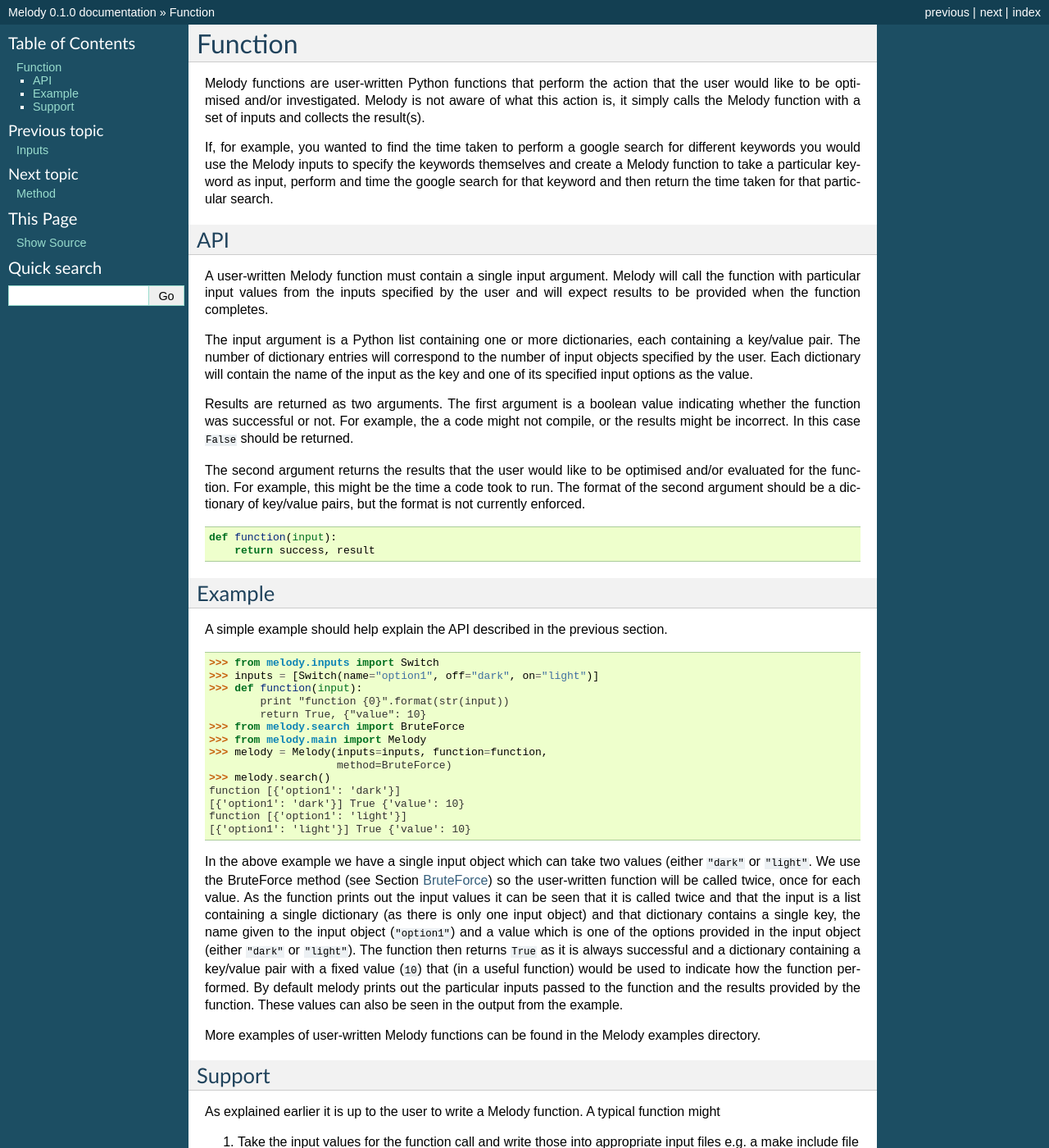
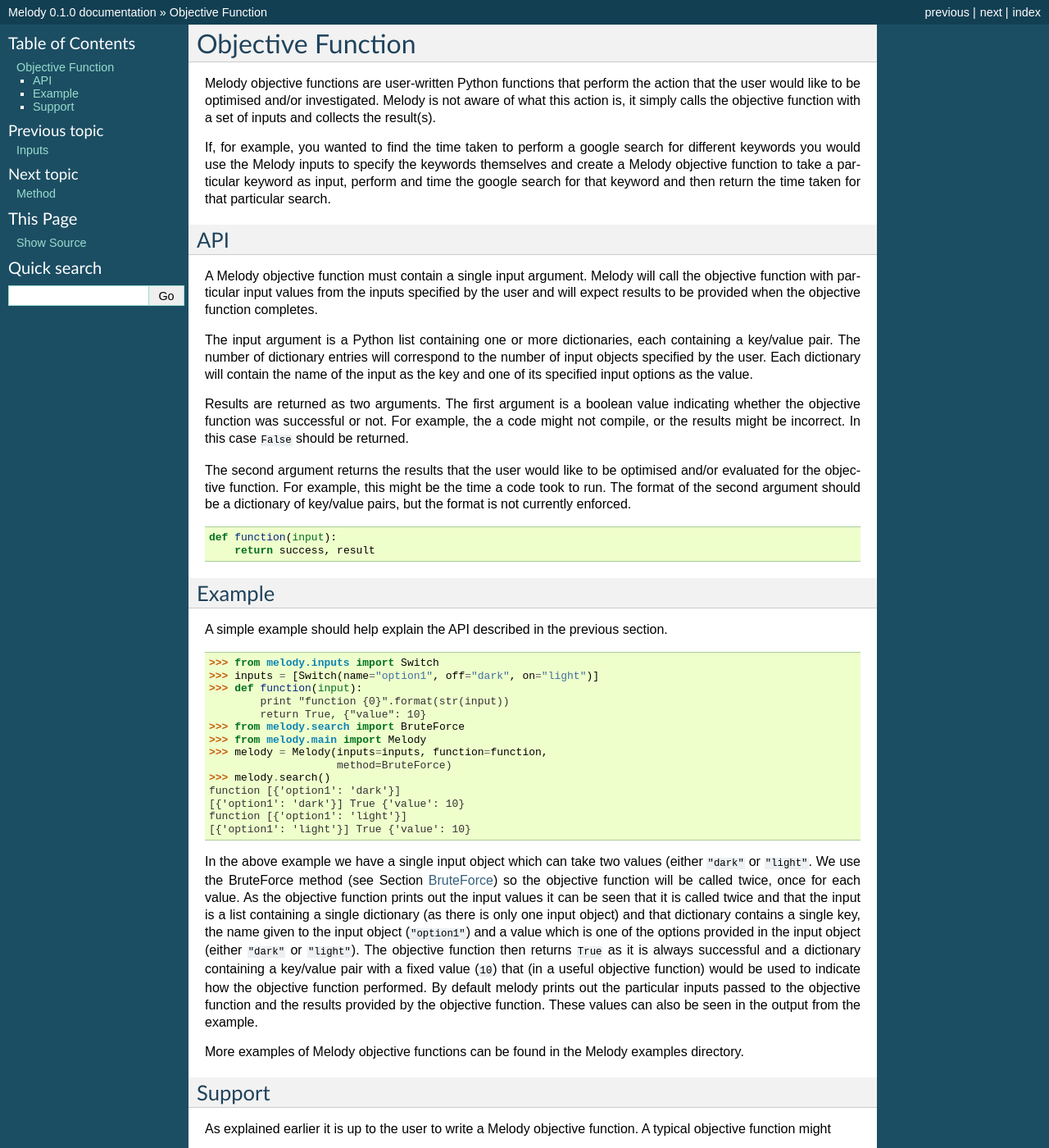
Before and after one commit to rupertford/melody, a Sphinx documentation site: the page built from docs/function.rst, in a window 1280 px wide and 1400 px high. Shown: the whole window at 82% size. Built offline with Sphinx 7.4.7, drawn with Linux system fonts in a browser that asks for light colours; some of the changed text lies outside the part shown.

Commit message:
issue #14 using term objective function

```diff
--- a/docs/function.rst
+++ b/docs/function.rst
@@ -1,45 +1,45 @@
 .. _function:
 
-Function
-========
+Objective Function
+==================
 
-Melody functions are user-written Python functions that perform the
-action that the user would like to be optimised and/or
+Melody objective functions are user-written Python functions that
+perform the action that the user would like to be optimised and/or
 investigated. Melody is not aware of what this action is, it simply
-calls the Melody function with a set of inputs and collects the
+calls the objective function with a set of inputs and collects the
 result(s).
 
 If, for example, you wanted to find the time taken to perform a google
 search for different keywords you would use the Melody inputs to
-specify the keywords themselves and create a Melody function to take a
-particular keyword as input, perform and time the google search for
-that keyword and then return the time taken for that particular
-search.
+specify the keywords themselves and create a Melody objective function
+to take a particular keyword as input, perform and time the google
+search for that keyword and then return the time taken for that
+particular search.
 
 API
 +++
 
-A user-written Melody function must contain a single input
-argument. Melody will call the function with particular input values
-from the inputs specified by the user and will expect results to be
-provided when the function completes.
+A Melody objective function must contain a single input
+argument. Melody will call the objective function with particular
+input values from the inputs specified by the user and will expect
+results to be provided when the objective function completes.
 
-The input argument is a Python list containing one or more dictionaries,
-each containing a key/value pair. The number of dictionary entries
-will correspond to the number of input objects specified by the
-user. Each dictionary will contain the name of the input as the key
-and one of its specified input options as the value.
+The input argument is a Python list containing one or more
+dictionaries, each containing a key/value pair. The number of
+dictionary entries will correspond to the number of input objects
+specified by the user. Each dictionary will contain the name of the
+input as the key and one of its specified input options as the value.
 
 Results are returned as two arguments. The first argument is a boolean
-value indicating whether the function was successful or not. For
-example, the a code might not compile, or the results might be
-incorrect. In this case ``False`` should be returned.
+value indicating whether the objective function was successful or
+not. For example, the a code might not compile, or the results might
+be incorrect. In this case ``False`` should be returned.
 
 The second argument returns the results that the user would like to be
-optimised and/or evaluated for the function. For example, this might
-be the time a code took to run. The format of the second argument
-should be a dictionary of key/value pairs, but the format is not
-currently enforced.
+optimised and/or evaluated for the objective function. For example,
+this might be the time a code took to run. The format of the second
+argument should be a dictionary of key/value pairs, but the format is
+not currently enforced.
 ::
 
    def function(input):
@@ -69,29 +69,29 @@
 
 In the above example we have a single input object which can take two
 values (either ``"dark"`` or ``"light"``. We use the BruteForce method
-(see Section :ref:`method-brute-force`) so the user-written function
-will be called twice, once for each value. As the function prints out
-the input values it can be seen that it is called twice and that the
-input is a list containing a single dictionary (as there is only one
-input object) and that dictionary contains a single key, the name
+(see Section :ref:`method-brute-force`) so the objective function will
+be called twice, once for each value. As the objective function prints
+out the input values it can be seen that it is called twice and that
+the input is a list containing a single dictionary (as there is only
+one input object) and that dictionary contains a single key, the name
 given to the input object (``"option1"``) and a value which is one of
 the options provided in the input object (either ``"dark"`` or
-``"light"``). The function then returns ``True`` as it is always
-successful and a dictionary containing a key/value pair with a fixed
-value (``10``) that (in a useful function) would be used to indicate
-how the function performed. By default melody prints out the
-particular inputs passed to the function and the results provided by
-the function. These values can also be seen in the output from the
-example.
+``"light"``). The objective function then returns ``True`` as it is
+always successful and a dictionary containing a key/value pair with a
+fixed value (``10``) that (in a useful objective function) would be
+used to indicate how the objective function performed. By default
+melody prints out the particular inputs passed to the objective
+function and the results provided by the objective function. These
+values can also be seen in the output from the example.
 
-More examples of user-written Melody functions can be found in the
+More examples of Melody objective functions can be found in the
 Melody examples directory.
 
 Support
 +++++++
 
 As explained earlier it is up to the user to write a Melody
-function. A typical function might
+objective function. A typical objective function might
 
 1) Take the input values for the function call and write those into
    appropriate input files e.g. a make include file
@@ -107,7 +107,7 @@
 ::
 
    def function(input):
-       ''' user written function '''
+       ''' user written objective function '''
        # use input to set compiler flag in Makefile
        # build the code with the Makefile
        # check it built OK. If not return False
@@ -116,18 +116,18 @@
        # extract the timing results
        return success, time
 
-As many user-written Melody functions are likely to follow a similar
-path to the one described above it is expected that a set of utility
+As many Melody objective functions are likely to follow a similar path
+to the one described above it is expected that a set of utility
 routines can be built up to support the process.
 
 At this point one utility is provided. This utility is useful when
 setting up configuration files from the input data supplied to the
-function.
+objective function.
 
-The utility takes the inputs to the function (or another equivalent
-data-structure created by the user) and matches any keys in the
-data-structure with keys within a template (using jinja2) replacing
-any matching key with its corresponding value.
+The utility takes the inputs to the objective function (or another
+equivalent data-structure created by the user) and matches any keys in
+the data-structure with keys within a template (using jinja2)
+replacing any matching key with its corresponding value.
 
 .. autofunction:: melody.inputs.create_input
 
@@ -144,5 +144,5 @@
    >>> print result
    Hello fred.
 
-Examples of the ``create_input`` function being used in Melody functions
-can be found in the Melody examples directory.
+Examples of the ``create_input`` function being used in Melody
+objective functions can be found in the Melody examples directory.
--- a/docs/installation.rst
+++ b/docs/installation.rst
@@ -44,7 +44,10 @@
 .. note ::
 
    In some systems the resultant installation directory is not
-   automatically added to the PYTHONPATH so must be done manually.
+   automatically added to the PYTHONPATH so must be done manually. The
+   installation path will be
+   ``${HOME}/.local/lib/pythonx.y/site-packages`` where ``x.y`` is the
+   version of Python being used.
 
 If you would like to uninstall melody (after installing using the setup.py
 script) you can do so using pip. You may see a number of error messages but
```
Also changed, not shown: docs/running.rst (+10 -9 lines).
